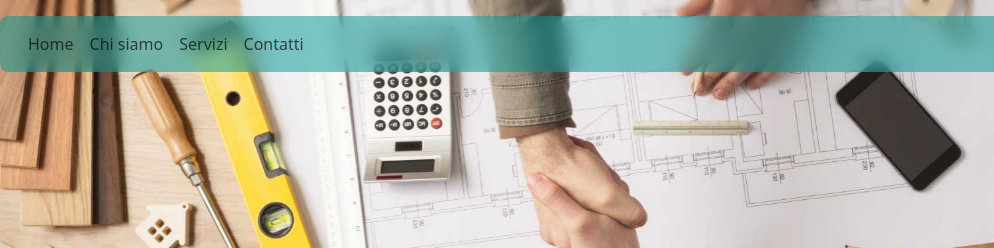
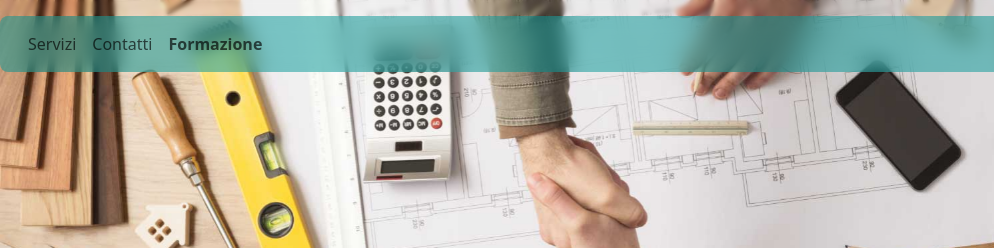
Before and after one commit to chri-98/il-mio-sito, a plain HTML site: page index.html in a window 1280 px wide. Shown: the top 248 px of the page, 0-994 px from the left. Drawn offline with nearby package versions, Linux system fonts and the light colour scheme.

Commit message:
Update index.html

```diff
--- a/index.html
+++ b/index.html
@@ -124,16 +124,13 @@
       <div class="navbar-collapse collapse order-sm-1" id="menu">
         <ul class="navbar-nav rounded-3 p-2 py-sm-0 k98">
           <li class="nav-item rounded-3 k98">
-            <a class="nav-link px-2" href="#">Home</a>
-          </li>
-          <li class="nav-item rounded-3 k98">
-            <a class="nav-link px-2" href="#s1">Chi siamo</a>
-          </li>
-          <li class="nav-item rounded-3 k98">
             <a class="nav-link px-2" href="#s2">Servizi</a>
           </li>
           <li class="nav-item rounded-3 k98">
             <a class="nav-link px-2" href="#s3">Contatti</a>
+          </li>
+          <li class="nav-item rounded-3 k98">
+            <a class="nav-link px-2" href="formazione.html"><strong>Formazione</strong></a>
           </li>
         </ul>
       </div>
```
